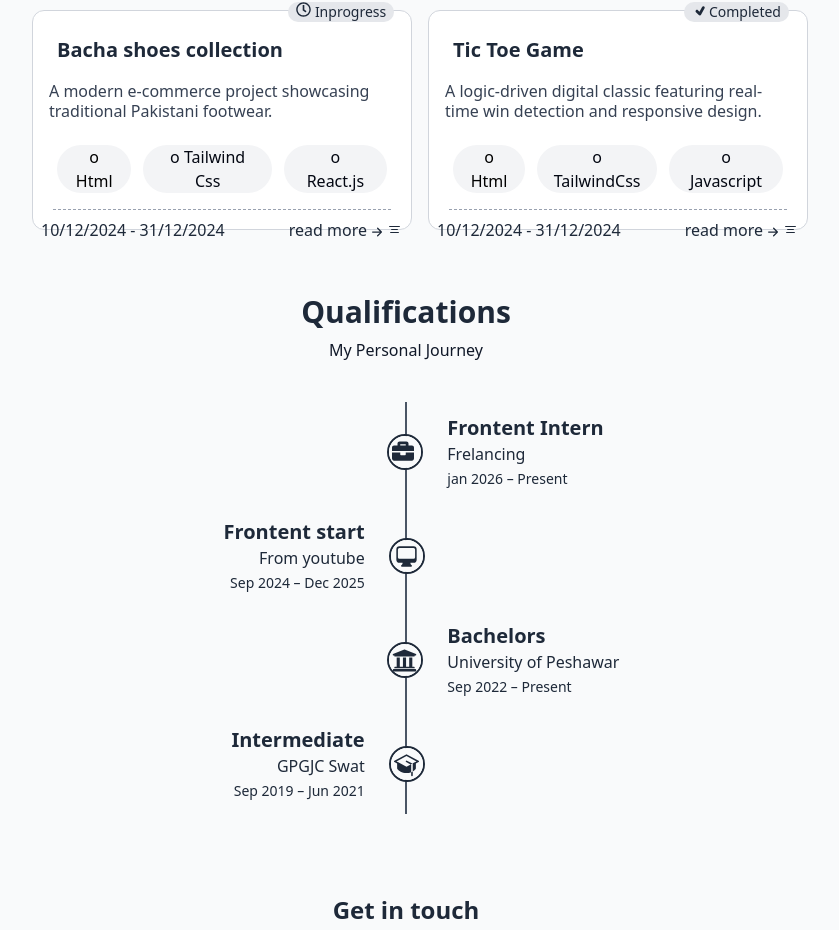
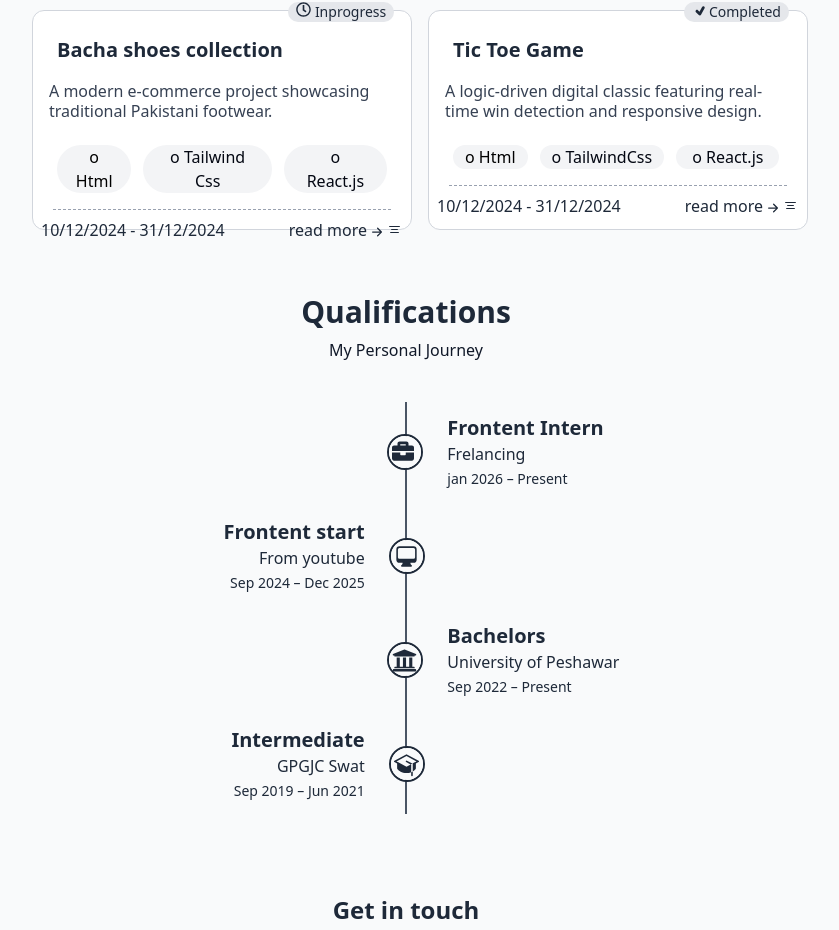
Before and after one commit to ikramullahcsweb-netizen/Ikramullahportfolio, a React (Vite) app: page / in a window 1280 px wide. Shown: the part 2000-2930 px from the top of the page, without its empty margins (234-1073 px from the left). Built offline with nearby package versions, Linux system fonts and the light colour scheme.

Commit message:
updation

```diff
--- a/src/Components/Project/Project.jsx
+++ b/src/Components/Project/Project.jsx
@@ -100,7 +100,7 @@ const Project = () => {
                    main="A logic-driven digital classic featuring real-time win detection and responsive design."
                    button1="o Html"
                    button2="o TailwindCss"
-                   button3="o Javascript"
+                   button3="o React.js"
                    button5="Lucide React"
                    date="10/12/2024 - 31/12/2024"
                    more="read more"
--- a/src/Components/Project/ProjectCard.jsx
+++ b/src/Components/Project/ProjectCard.jsx
@@ -47,7 +47,7 @@ const ProjectCard = ( {title , main,button1,button2,button3,date,more,li,paragra
     {showModel && (
 
          <div className='fixed bg-black/30 h-screen z-10 w-screen flex justify-center items-center top-0 right-0  '>
-          <div className='bg-white p-4 md:w-160 sm:h-85 max-h-125  md:top-[20%] lg:right-[50%] md:right-340 md:bottom-[130%] lg:left-[30%] md:left-22 left-3 right-3 top-60 bottom-3 hover:none justify-center fixed rounded-2xl'>
+          <div className='bg-white p-4 md:w-160 sm:h-85 max-h-115  md:top-[20%] lg:right-[50%] md:right-340 md:bottom-[130%] lg:left-[30%] md:left-22 left-3 right-3 top-60 bottom-3 hover:none justify-center fixed rounded-2xl'>
             <div className='flex md:gap-2 md:flex-row flex-col gap-y-25'>
             <div className='flex flex-col gap-4 '>
               <h2 className='text-xl font-bold'>{title}</h2>
```
